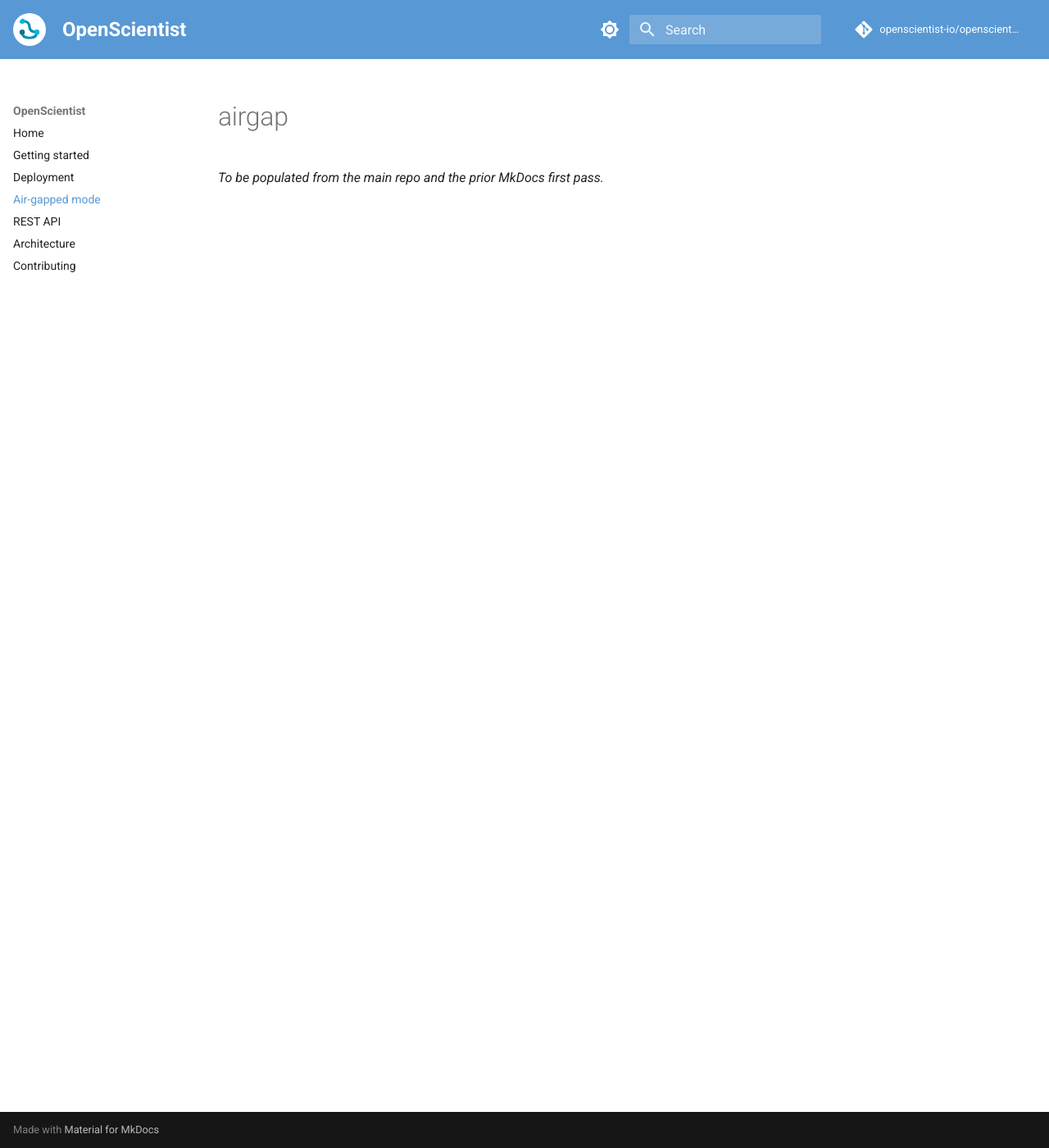
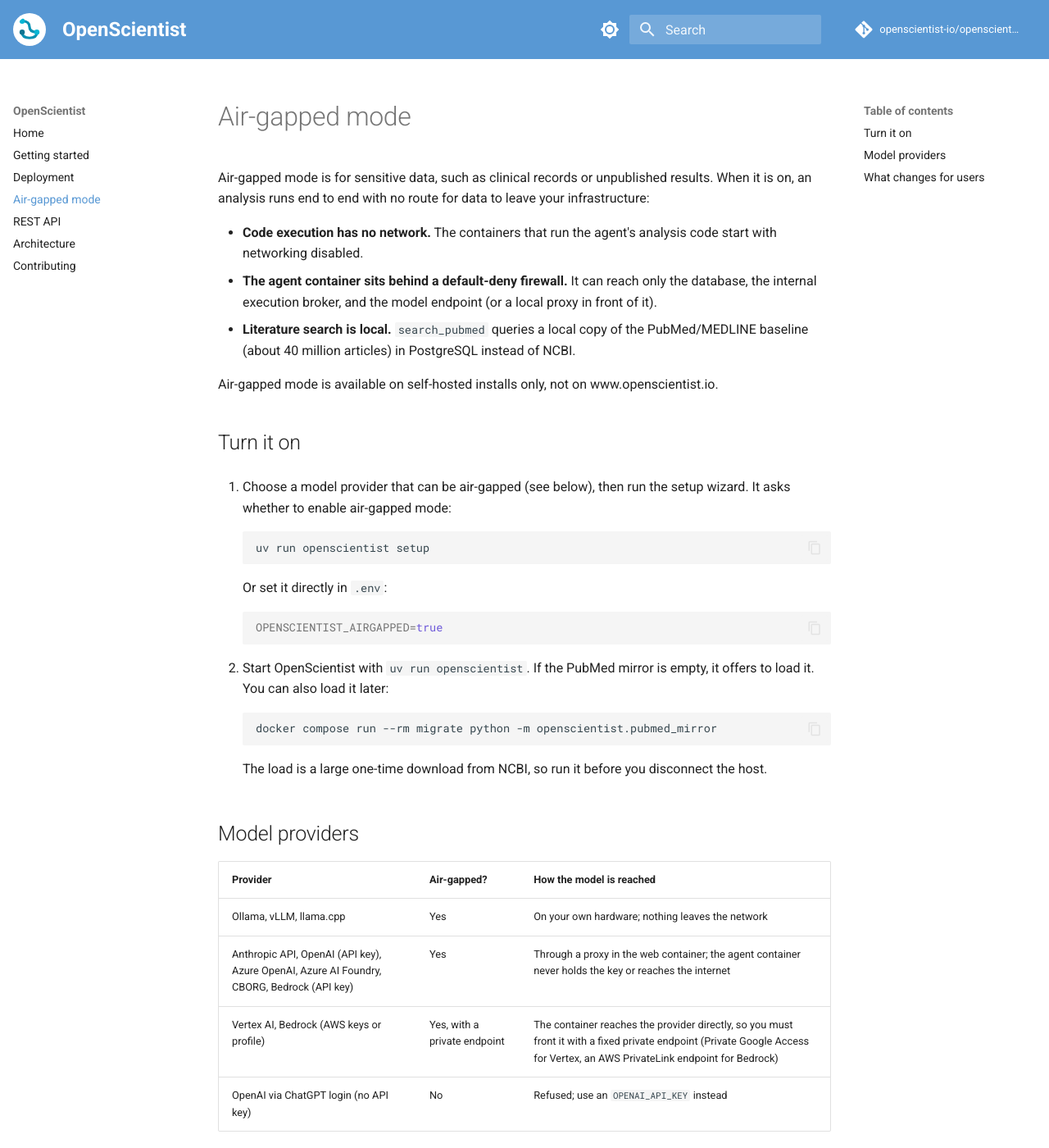
Before and after one commit to openscientist-io/openscientist-docs, an MkDocs documentation site: the page built from docs/airgap.md, in a window 1280 px wide and 1400 px high. Shown: the whole window at 82% size. Built offline with MkDocs 1.6.1 and Material for MkDocs 9.7.7, drawn with Linux system fonts in a browser that asks for light colours; comment, search, counter and statistics services are not loaded; some of the changed text lies outside the part shown.

Commit message:
Air-gapped mode page; Getting started uses the setup wizard instead of make
Co-Authored-By: Claude Opus 5.5 <noreply@anthropic.com>

````diff
--- a/docs/airgap.md
+++ b/docs/airgap.md
@@ -1,3 +1,46 @@
-# airgap
+# Air-gapped mode
 
-_To be populated from the main repo and the prior MkDocs first pass._
+Air-gapped mode is for sensitive data, such as clinical records or unpublished results. When it is on, an analysis runs end to end with no route for data to leave your infrastructure:
+
+- **Code execution has no network.** The containers that run the agent's analysis code start with networking disabled.
+- **The agent container sits behind a default-deny firewall.** It can reach only the database, the internal execution broker, and the model endpoint (or a local proxy in front of it).
+- **Literature search is local.** `search_pubmed` queries a local copy of the PubMed/MEDLINE baseline (about 40 million articles) in PostgreSQL instead of NCBI.
+
+Air-gapped mode is available on self-hosted installs only, not on www.openscientist.io.
+
+## Turn it on
+
+1. Choose a model provider that can be air-gapped (see below), then run the setup wizard. It asks whether to enable air-gapped mode:
+
+    ```bash
+    uv run openscientist setup
+    ```
+
+    Or set it directly in `.env`:
+
+    ```bash
+    OPENSCIENTIST_AIRGAPPED=true
+    ```
+
+2. Start OpenScientist with `uv run openscientist`. If the PubMed mirror is empty, it offers to load it. You can also load it later:
+
+    ```bash
+    docker compose run --rm migrate python -m openscientist.pubmed_mirror
+    ```
+
+    The load is a large one-time download from NCBI, so run it before you disconnect the host.
+
+## Model providers
+
+| Provider | Air-gapped? | How the model is reached |
+|---|---|---|
+| Ollama, vLLM, llama.cpp | Yes | On your own hardware; nothing leaves the network |
+| Anthropic API, OpenAI (API key), Azure OpenAI, Azure AI Foundry, CBORG, Bedrock (API key) | Yes | Through a proxy in the web container; the agent container never holds the key or reaches the internet |
+| Vertex AI, Bedrock (AWS keys or profile) | Yes, with a private endpoint | The container reaches the provider directly, so you must front it with a fixed private endpoint (Private Google Access for Vertex, an AWS PrivateLink endpoint for Bedrock) |
+| OpenAI via ChatGPT login (no API key) | No | Refused; use an `OPENAI_API_KEY` instead |
+
+For no data leaving your infrastructure at all, use a [local model](getting-started.md#option-7-local-models-ollama-vllm-llamacpp). With a hosted provider, prompts still go to that provider; air-gapped mode guarantees nothing else leaves.
+
+## What changes for users
+
+Jobs run as usual. Literature search returns results from the local mirror, which is as current as its last load. In our benchmark (the OpenScientist paper, Case Study 3), air-gapped runs reached the same central conclusions as online runs, with somewhat fewer literature searches.
````
Also changed, not shown: docs/getting-started.md (+7 -8 lines).
